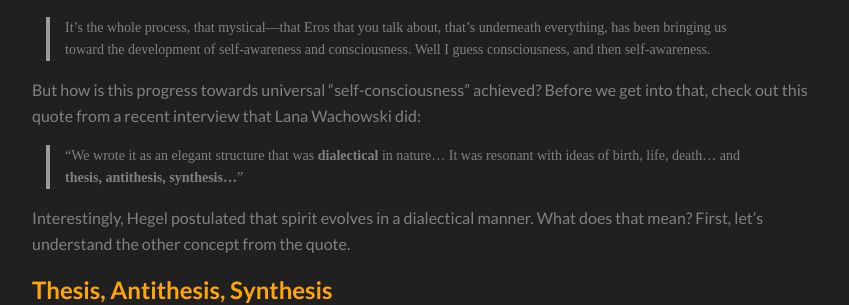
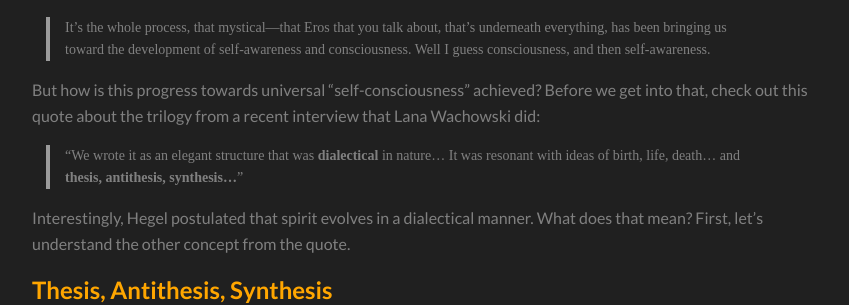
Before and after one commit to Stalence/stalence.github.io, a Jekyll site: the page built from _posts/2021-12-30-The Matrix Dialectics.md, in a window 1280 px wide and 900 px high, scrolled down 3802 px. Shown: the part 180-485 px from the top of the window, without its empty margins (213-1062 px from the left). Built offline with Jekyll 4.4.1, drawn with Linux system fonts in a browser that asks for light colours; a script that is not in the unit is left out.

Commit message:
Update 2021-12-30-The Matrix Dialectics.md

```diff
--- a/_posts/2021-12-30-The Matrix Dialectics.md
+++ b/_posts/2021-12-30-The Matrix Dialectics.md
@@ -78,7 +78,7 @@ Here's another quote from Lana regarding Hegel during the discussion with Ken Wi
 >It's the whole process, that mystical—that Eros that you talk about, that's underneath everything, has been bringing us toward the development of self-awareness and consciousness.  Well I guess consciousness, and then self-awareness.
 
 But how is this progress towards universal "self-consciousness" achieved?
-Before we get into that, check out this quote from a recent [interview][5] that Lana Wachowski did:
+Before we get into that, check out this quote about the trilogy from a recent [interview][5] that Lana Wachowski did:
 > "We wrote it as an elegant structure that was **dialectical** in nature... It was resonant with ideas of birth, life, death... and **thesis,**
 > **antithesis, synthesis...**"
 
```
